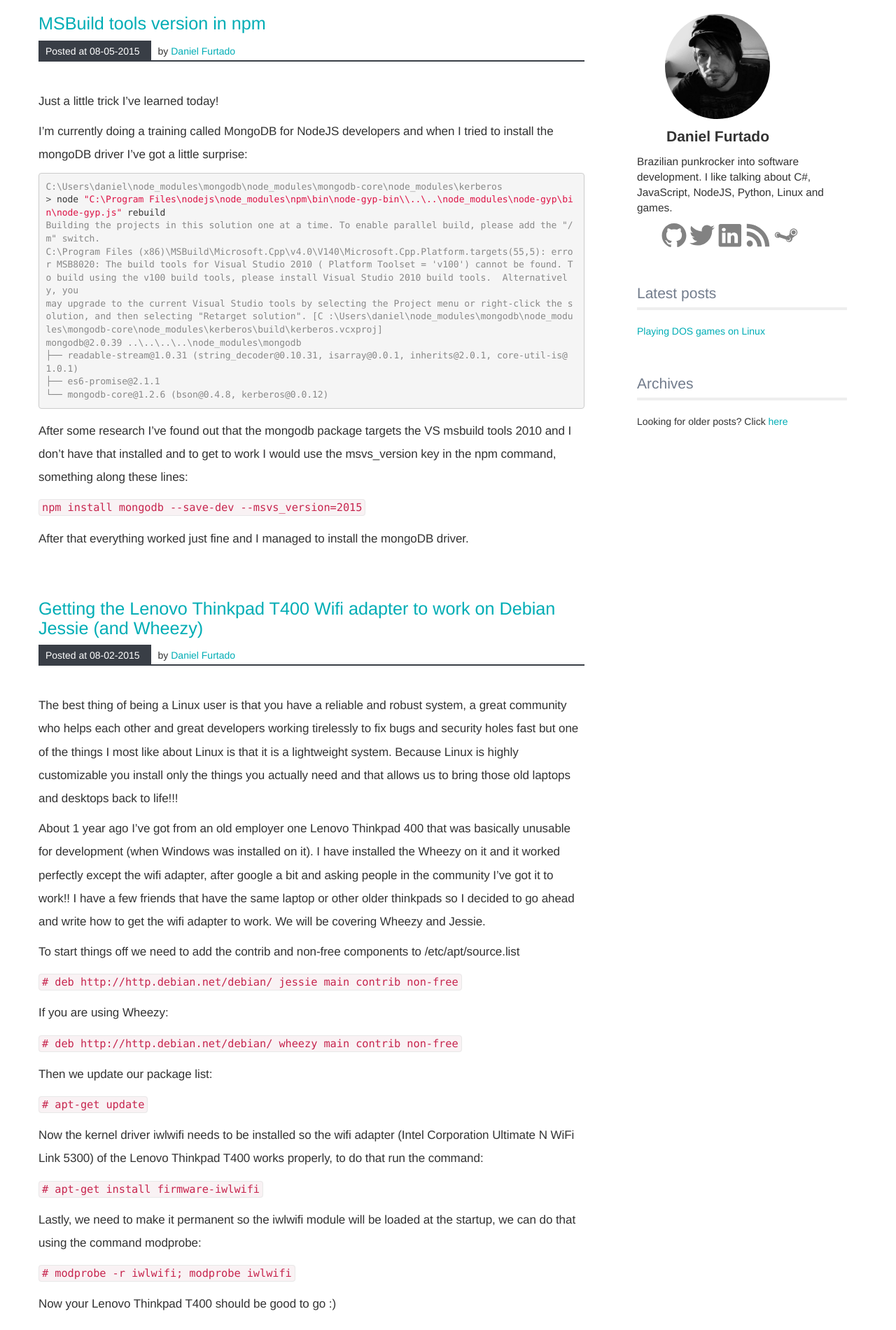
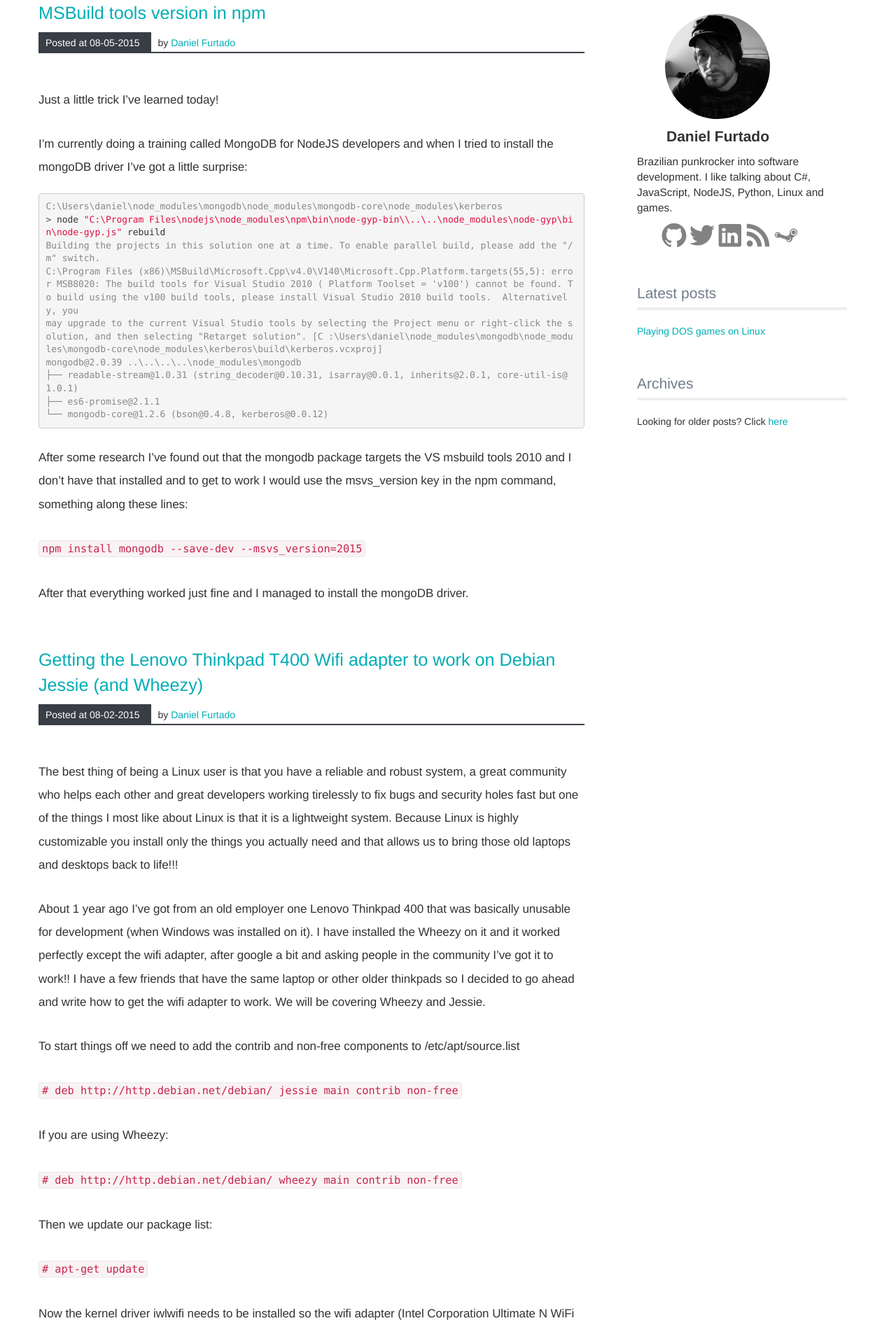
Before and after one commit to dfurtado/dfurtado.github.io, a Jekyll site: the page built from index.html, in a window 1280 px wide. Shown: the top 1900 px of the page at 70% size. Built offline with Jekyll 4.4.1, drawn with Linux system fonts in a browser that asks for light colours.

Commit message:
Small changes in the layout

```diff
--- a/_sass/_layout.scss
+++ b/_sass/_layout.scss
@@ -111,7 +111,23 @@
 
     }
 
+    .posts {
+
+        .title {
+
+            font-size: 1.8em;
+
+        }
+
+    }
+
     article {
+
+        h1, h2, h3, h4 {
+
+            margin: 40px 0px 20px 0px;
+
+        }
 
         h1 {
 
@@ -120,6 +136,10 @@
         }
 
         .post-content {
+
+            p {
+                padding: 10px 0px 10px 0px;
+            }
 
             font-size: 17px;
             letter-spacing: -0.063px;
--- a/index.html
+++ b/index.html
@@ -10,7 +10,7 @@
 
         <div class="col-md-12">
             <div class="row">
-                <h1><a href="{{post.url | prepend: site.baseurl }}">{{ post.title }}</a></h1>
+                <p class="title"><a href="{{post.url | prepend: site.baseurl }}">{{ post.title }}</a></p>
                 {% include post-info.html %}
             </div>
             <div class="row">
```
